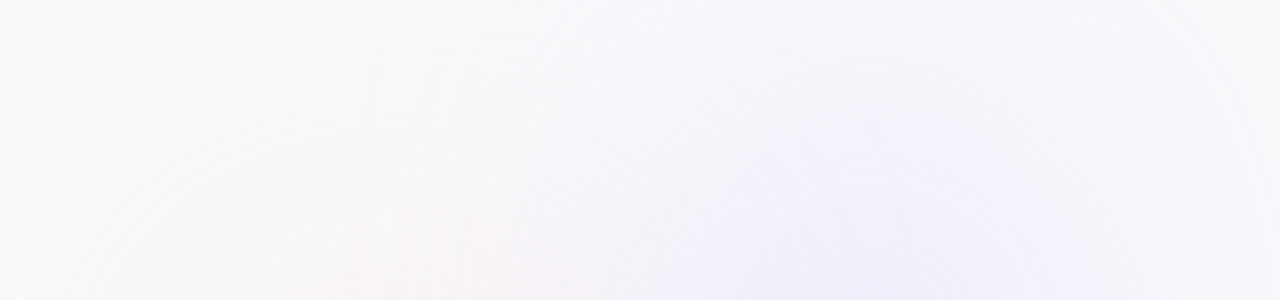
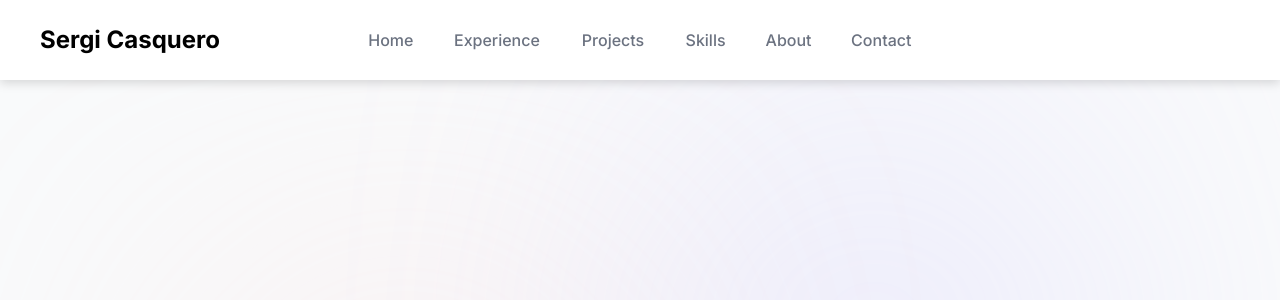
Before and after one commit to Sergi-CM/portfolio, a Next.js app: page / in a window 1280 px wide. Shown: the top 300 px of the page. Built offline with nearby package versions, Linux system fonts and the light colour scheme.

Commit message:
Create header desktop version

```diff
--- a/app/layout.tsx
+++ b/app/layout.tsx
@@ -2,6 +2,7 @@ import type { Metadata } from "next";
 import { Inter } from "next/font/google";
 import "@/styles/resetStyles.scss";
 import styles from "./layout.module.scss";
+import { Header } from "@/components";
 
 const inter = Inter({ subsets: ["latin"] });
 
@@ -20,6 +21,8 @@ export default function RootLayout({
       <body className={`${inter.className} ${styles.body}`}>
         <div className={styles["bg-gradient-1"]}></div>
         <div className={styles["bg-gradient-2"]}></div>
+
+        <Header />
         {children}
       </body>
     </html>
--- /dev/null
+++ b/components/Header/Header.module.scss
@@ -0,0 +1,52 @@
+@import "styles/variables.scss";
+
+.header {
+  display: flex;
+  align-items: center;
+
+  position: fixed;
+  width: 100%;
+  height: 80px;
+  padding: 0 40px;
+
+  background-color: #fff;
+  opacity: 0.6;
+  box-shadow: 0px 3px 10px 0px rgba(0, 0, 0, 0.15);
+}
+
+.logo {
+  font-size: 1.5rem;
+}
+
+.links {
+  position: absolute;
+  left: 50%;
+  transform: translateX(-50%);
+
+  display: flex;
+  gap: 30px;
+}
+
+.link {
+  text-align: center;
+  color: $light-text-secondary;
+  font-weight: 500;
+
+  transition: all 0.15s;
+
+  &:hover,
+  &:active {
+    color: $light-text-hover;
+    text-decoration: underline;
+    font-weight: 700;
+  }
+
+  &::before {
+    display: block;
+    content: attr(href);
+    font-weight: bold;
+    height: 0;
+    overflow: hidden;
+    visibility: hidden;
+  }
+}
--- /dev/null
+++ b/components/Header/Header.tsx
@@ -0,0 +1,28 @@
+"use client";
+
+import Link from "next/link";
+import { motion } from "framer-motion";
+import styles from "./Header.module.scss";
+import { links } from "@/lib/data";
+
+const Header = () => {
+  return (
+    <motion.header
+      className={styles.header}
+      initial={{ y: -100, opacity: 0 }}
+      animate={{ y: 0, opacity: 1 }}
+      transition={{ duration: 0.5 }}
+    >
+      <h1 className={styles.logo}>Sergi Casquero</h1>
+      <nav className={styles.links}>
+        {links.map((link) => (
+          <Link key={link.name} href={link.hash} className={styles.link}>
+            {link.name}
+          </Link>
+        ))}
+      </nav>
+    </motion.header>
+  );
+};
+
+export default Header;
--- /dev/null
+++ b/components/index.ts
@@ -0,0 +1 @@
+export { default as Header } from "./Header/Header";
--- /dev/null
+++ b/lib/data.ts
@@ -0,0 +1,26 @@
+export const links = [
+  {
+    name: "Home",
+    hash: "#home",
+  },
+  {
+    name: "Experience",
+    hash: "#experience",
+  },
+  {
+    name: "Projects",
+    hash: "#projects",
+  },
+  {
+    name: "Skills",
+    hash: "#skills",
+  },
+  {
+    name: "About",
+    hash: "#about",
+  },
+  {
+    name: "Contact",
+    hash: "#contact",
+  },
+] as const;
--- a/package.json
+++ b/package.json
@@ -9,6 +9,7 @@
     "lint": "next lint"
   },
   "dependencies": {
+    "framer-motion": "^10.16.4",
     "next": "14.0.1",
     "react": "^18",
     "react-dom": "^18"
--- a/styles/resetStyles.scss
+++ b/styles/resetStyles.scss
@@ -29,6 +29,15 @@ select {
   font: inherit;
 }
 
+a {
+  color: inherit;
+  text-decoration: none;
+}
+
+ul {
+  list-style: none;
+}
+
 p,
 h1,
 h2,
--- a/styles/variables.scss
+++ b/styles/variables.scss
@@ -7,6 +7,7 @@ $dark-text-accent: #38bdf8;
 $light-text-primary: #030712;
 $light-text-secondary: #6b7280;
 $light-text-accent: #38bdf8;
+$light-text-hover: #111827;
 
 // Background
 
```
Also changed, not shown: 1 other file (tests, documents, lock files or other folders).
